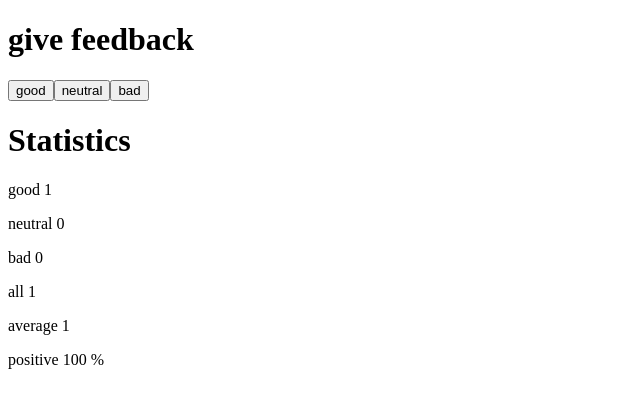
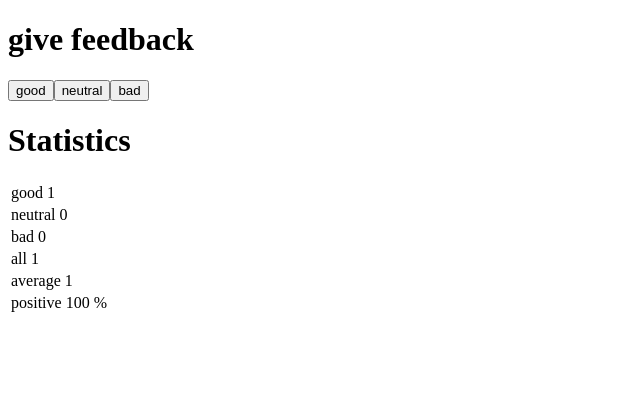
Before and after one commit to Txsdrw/fullstackopen, a React (Vite) app in the folder part1/unicafe/: page / in a window 1280 px wide. Both pictures are taken after a click on the button "good". Shown: the top 408 px of the page, without its empty margins (0-640 px from the left). Built offline with nearby package versions, Linux system fonts and the light colour scheme.

Commit message:
ex 1.11: unicafe step6

```diff
--- a/part1/unicafe/src/App.jsx
+++ b/part1/unicafe/src/App.jsx
@@ -8,7 +8,7 @@ const Button = ({name, handleClick}) => {
 
 const StatisticLine = ({text, value}) => {
   return (
-    <p>{text} {value}</p>
+     <tbody><tr><td>{text} {value}</td></tr></tbody>
   )
 }
 
@@ -21,12 +21,14 @@ const Statistics = ({ good, bad, neutral }) => {
   return (
     <div>
       <h1>Statistics</h1>
+      <table>
       <StatisticLine text='good' value={good}/>
       <StatisticLine text='neutral' value={neutral}/>
       <StatisticLine text='bad' value={bad}/>
       <StatisticLine text='all' value={scoreSum}/>
       <StatisticLine text='average' value={!avg ? 0 : avg}/>
       <StatisticLine text='positive' value={!positive ? 0 : positive + " %"}/>
+      </table>
     </div>
   );
 };
```
